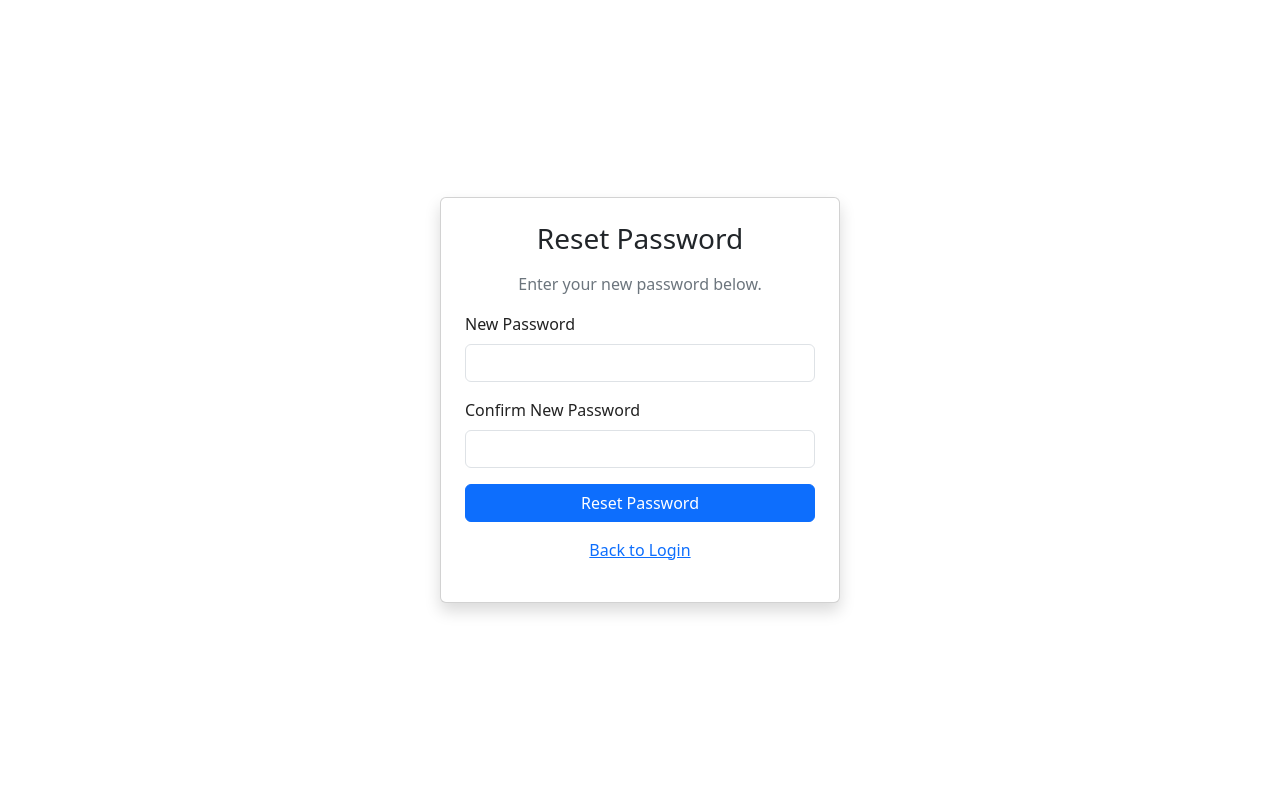
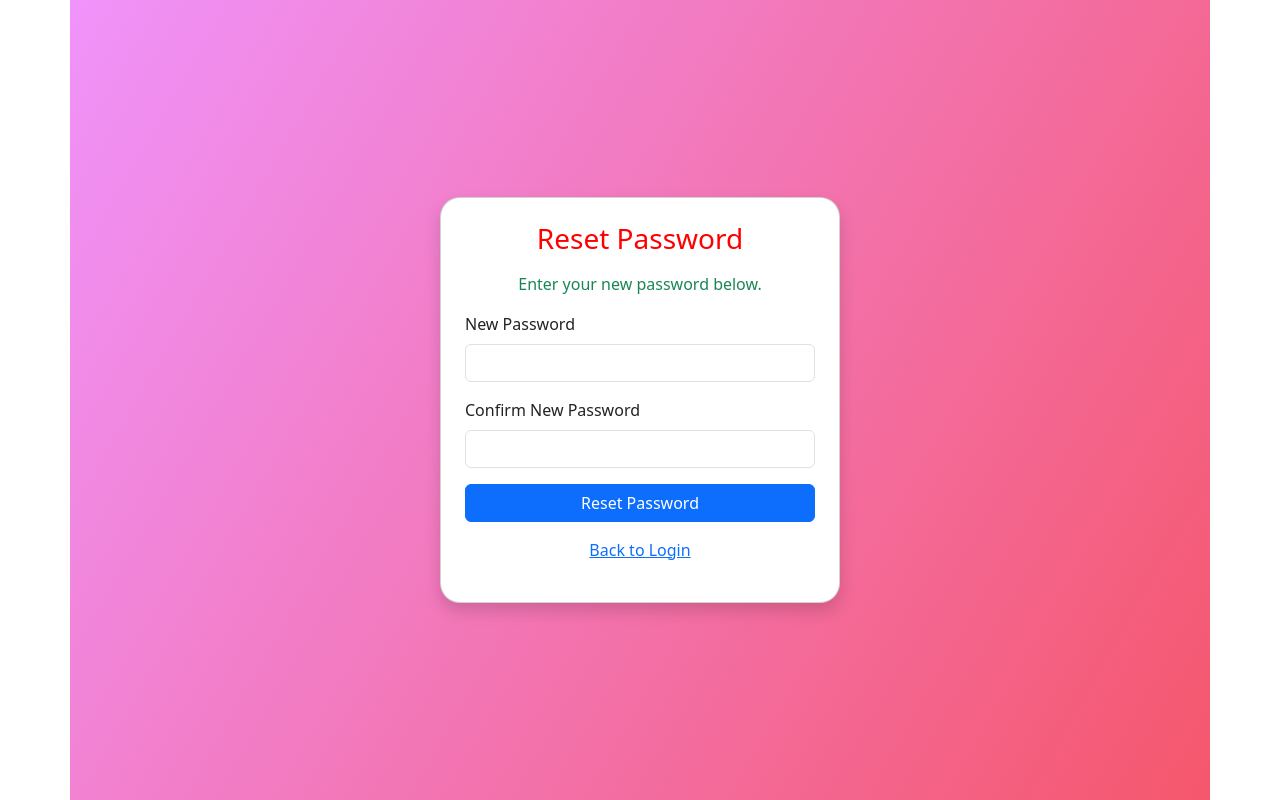
Before and after one commit to chethank177/jobnest, a Django app: a page that uses accounts/templates/reset_password.html in a window 1280 px wide. Run offline with Django 5.2, Linux system fonts and the light colour scheme; tables that the repository leaves empty hold one stand-in row (values such as "Sample post").

Commit message:
Updated Some Features

```diff
--- a/accounts/templates/reset_password.html
+++ b/accounts/templates/reset_password.html
@@ -1,10 +1,18 @@
 {% extends 'minimal_base.html' %}
 {% block title %}Reset Password{% endblock %}
 {% block content %}
+<style>
+  .container{
+    background: linear-gradient(120deg, #f093fb 0%, #f5576c 100%);
+  }
+  .card{
+    border-radius:20px;
+  }
+</style>
 <div class="container d-flex align-items-center justify-content-center min-vh-100">
   <div class="card shadow p-4" style="max-width: 400px; width: 100%;">
-    <h3 class="mb-3 text-center">Reset Password</h3>
-    <p class="text-center text-secondary">Enter your new password below.</p>
+    <h3 class="mb-3 text-center"style="color:red;" >Reset Password</h3>
+    <p class="text-center text-success" style="font-weight:500;">Enter your new password below.</p>
     <form method="POST">
       {% csrf_token %}
       {% if messages %}
--- a/tracker/templates/tracker/dashboard.html
+++ b/tracker/templates/tracker/dashboard.html
@@ -243,6 +243,7 @@ function getCookie(name) {
   return cookieValue;
 }
 const csrftoken = getCookie('csrftoken');
+
 // Add Job AJAX
 const addJobForm = document.getElementById('add-job-form');
 addJobForm.addEventListener('submit', function(e) {
```
Also changed, not shown: templates/base.html (+6 -7 lines).
